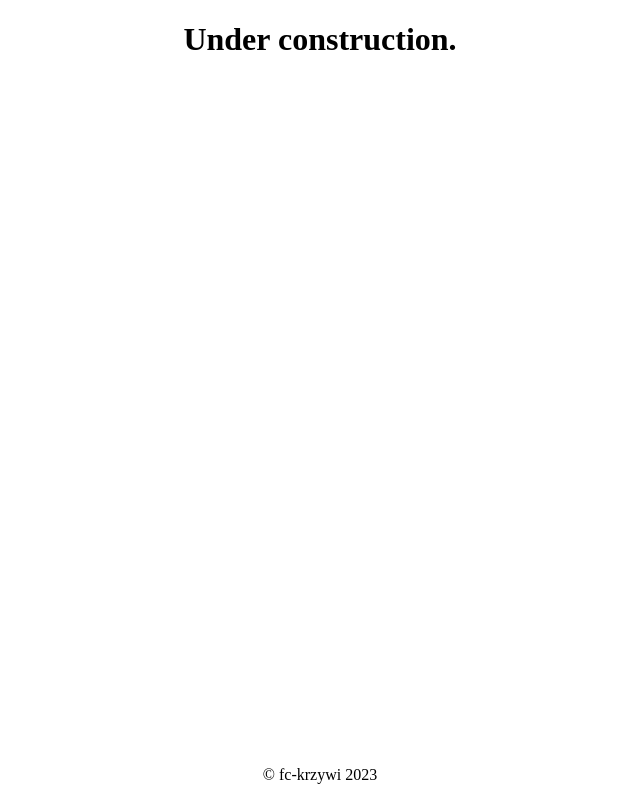
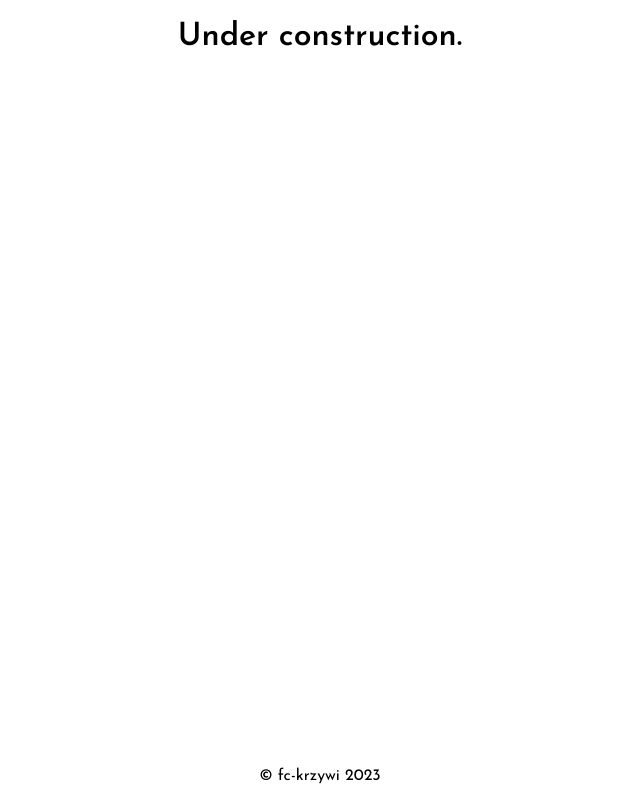
Before and after one commit to FC-KRZYWI/main, a plain HTML site: page index.html in a window 1280 px wide. Shown: the whole page, without its empty margins (320-960 px from the left). Drawn offline with Linux system fonts and the light colour scheme.

Commit message:
Update style.css

```diff
--- a/style.css
+++ b/style.css
@@ -1,6 +1,9 @@
+@import url('https://fonts.googleapis.com/css2?family=Josefin+Sans:wght@400;600&display=swap');
+
 body {
     margin: 0;
     padding: 0;
     box-sizing: border-box;
     text-align: center;
+    font-family: 'Josefin Sans', sans-serif;
 }
```
